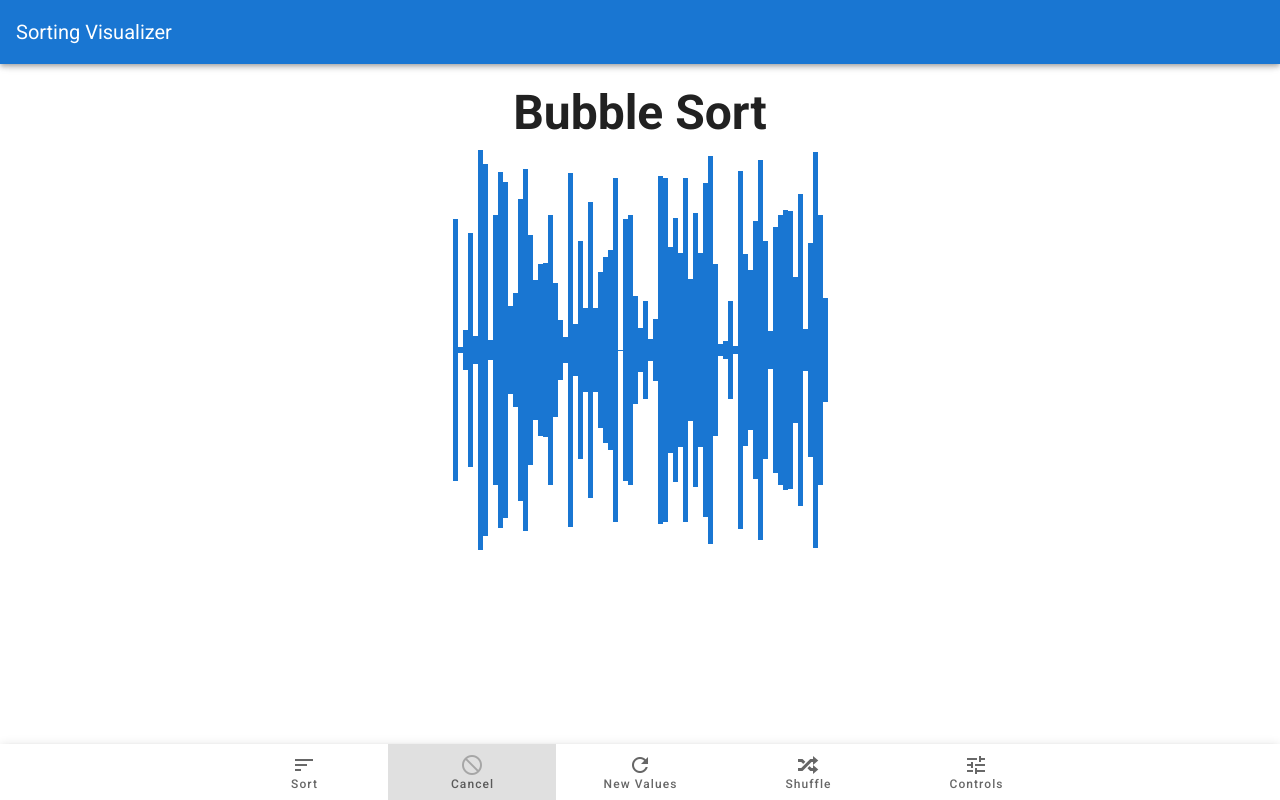
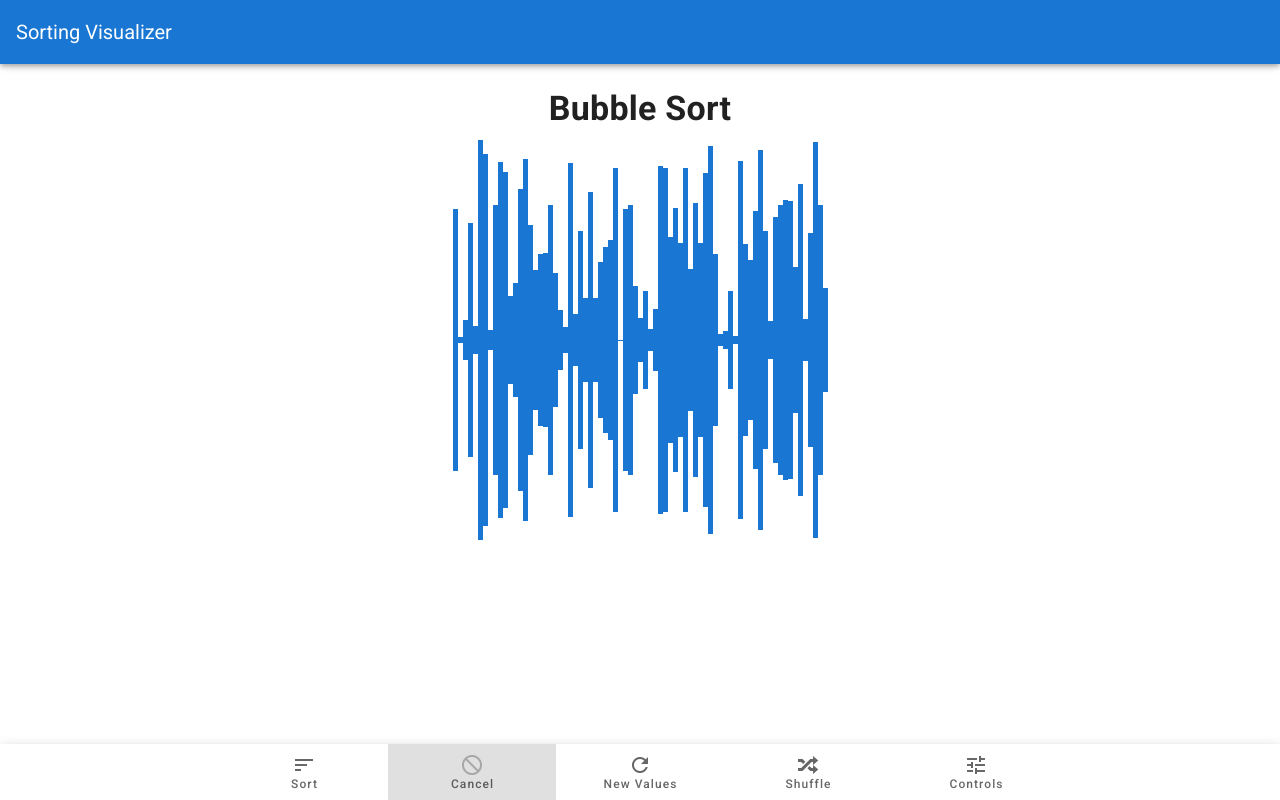
Before and after one commit to MJDeligan/Sorting-Visualizer-Vue, a Vue app: page / in a window 1280 px wide. Built offline with nearby package versions, Linux system fonts and the light colour scheme.

Commit message:
Changed Tag on Navigation Drawer to div

```diff
--- a/src/App.vue
+++ b/src/App.vue
@@ -6,7 +6,8 @@
       bottom
       temporary
       hide-overlay
-      width="512"
+      :width="!$vuetify.breakpoint.mobile ? '512' : ''"
+      tag="div"
       class="nav-drawer"
     >
       <SortControls @drawer="drawer = !drawer" />
@@ -23,7 +24,7 @@
     <v-main
       app
     >
-      <div class="text-center text-h3 pt-6 font-weight-bold">{{ $store.state.selected }}</div>
+      <div class="text-center text-h4 pt-6 font-weight-bold">{{ $store.state.selected }}</div>
       <SortWrapper @drawer="drawer = !drawer" />
     </v-main>
     <v-bottom-navigation
```
